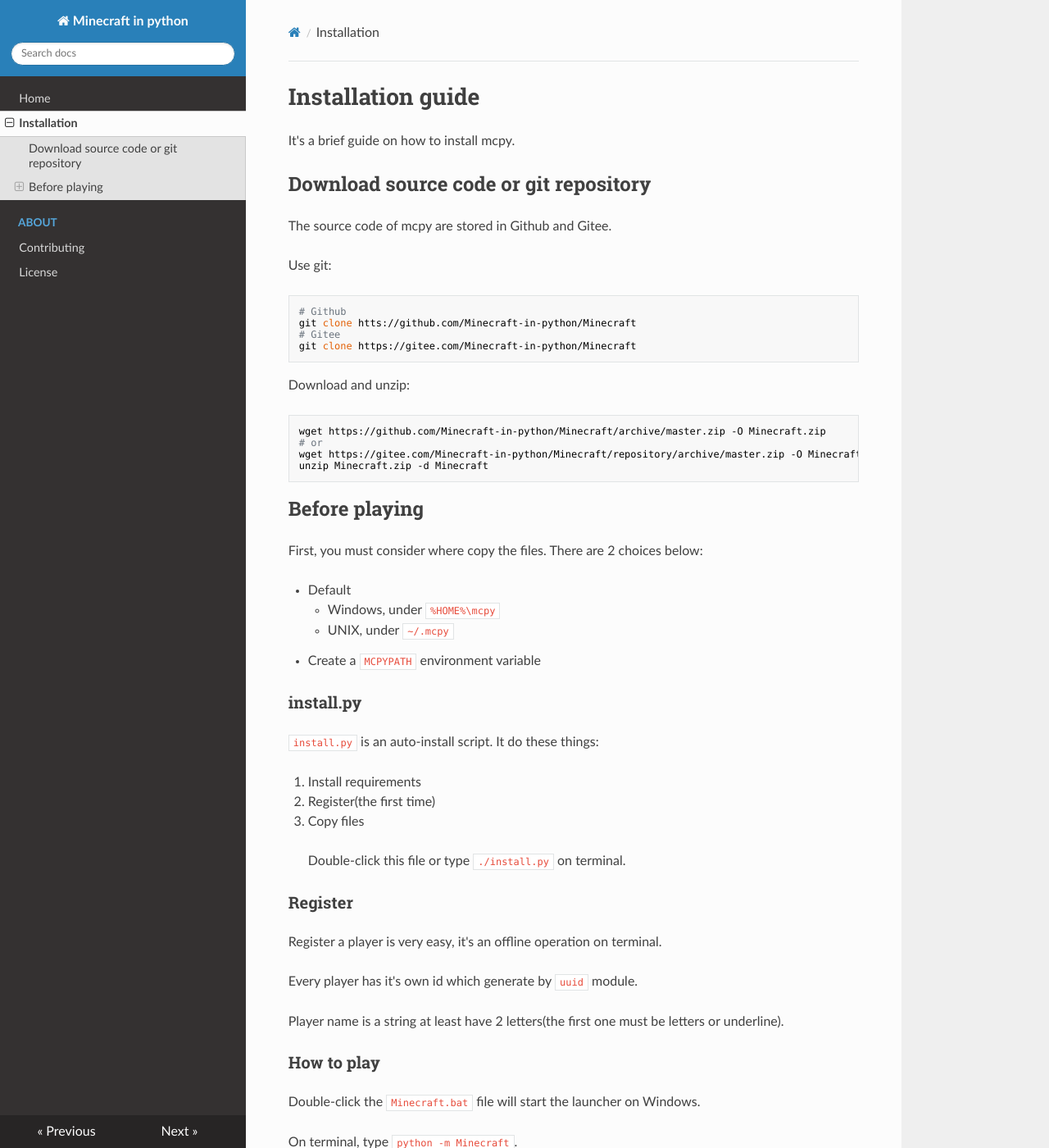
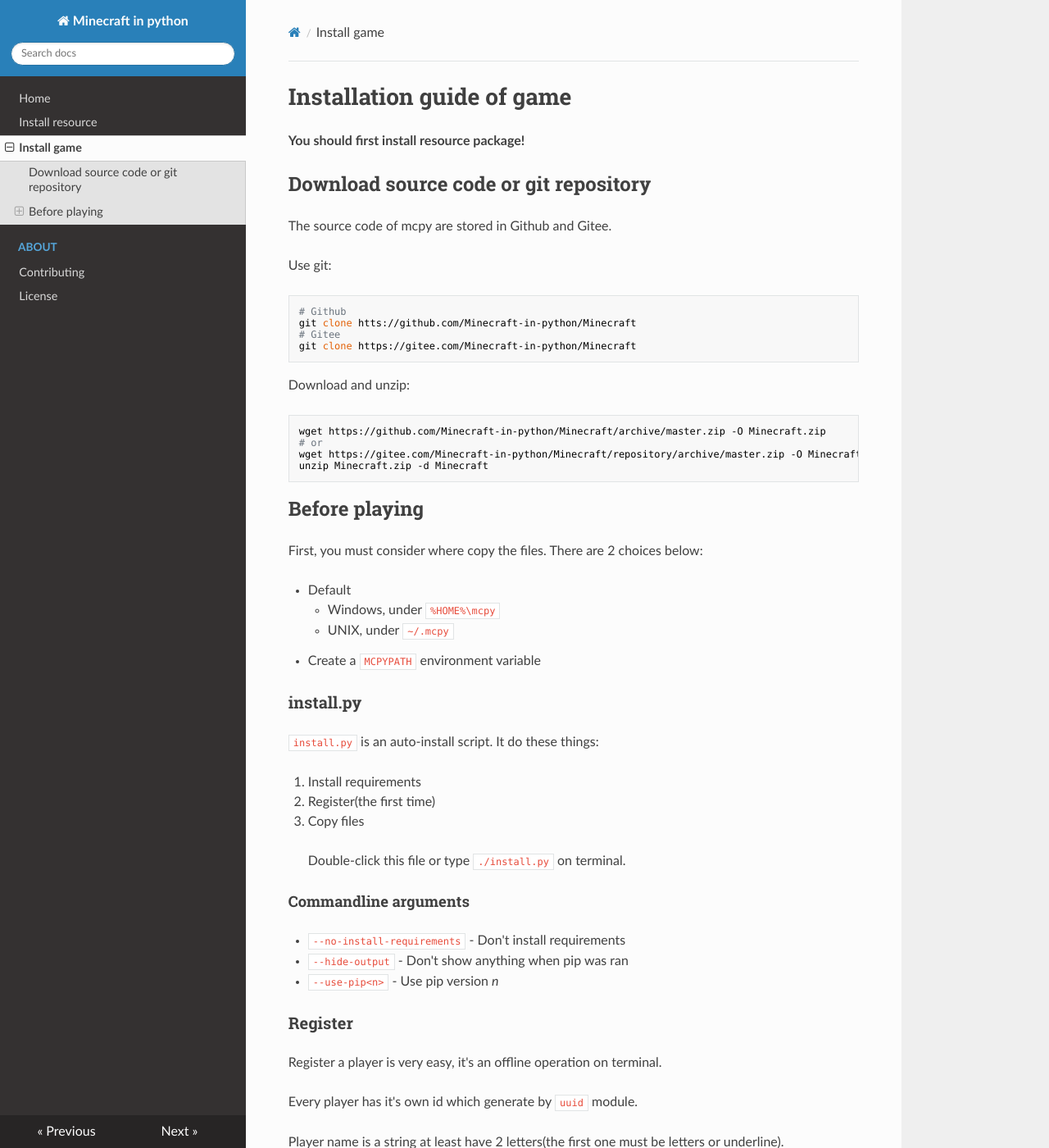
Before and after one commit to minecraft-py/docs-zh, an MkDocs documentation site: the page built from docs/install-game.md, in a window 1280 px wide and 1400 px high. Shown: the whole window at 82% size. Built offline with MkDocs 1.6.1, drawn with Linux system fonts in a browser that asks for light colours; nearby versions of some CDN libraries.

Commit message:
2020-12-18

```diff
--- a/docs/installation-guide.md
+++ b/docs/install-game.md
@@ -1,5 +1,5 @@
-# Installation guide
-It's a brief guide on how to install mcpy.
+# Installation guide of game
+**You should first install resource package!**
 
 ## Download source code or git repository
 The source code of mcpy are stored in Github and Gitee.
@@ -37,6 +37,12 @@
 
 > Double-click this file or type `./install.py` on terminal.
 
+#### Commandline arguments
+
+- `--no-install-requirements` - Don't install requirements
+- `--hide-output` - Don't show anything when pip was ran
+- `--use-pip<n>` - Use pip version *n*
+
 ### Register
 Register a player is very easy, it's an offline operation on terminal.
 
--- a/mkdocs.yml
+++ b/mkdocs.yml
@@ -2,7 +2,8 @@
 
 nav:
   - Home: index.md
-  - Installation: installation-guide.md
+  - Install resource: install-res.md
+  - Install game: install-game.md
   - About:
     - Contributing: about/contributing.md
     - License: about/license.md
```
Also changed, not shown: docs/install-res.md (added, +18 -0 lines).
